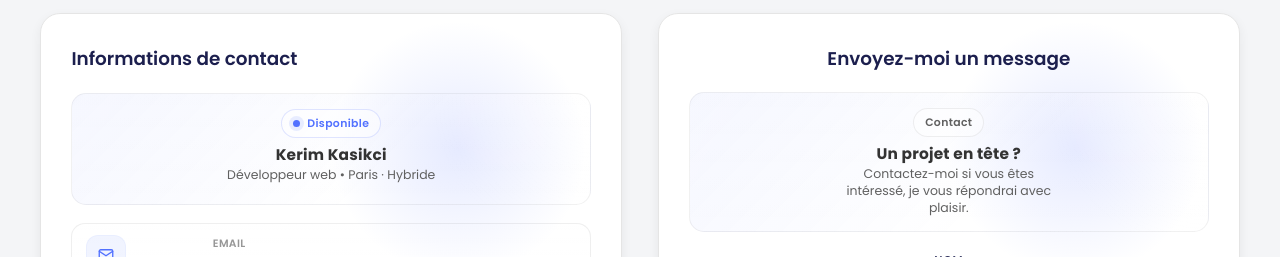
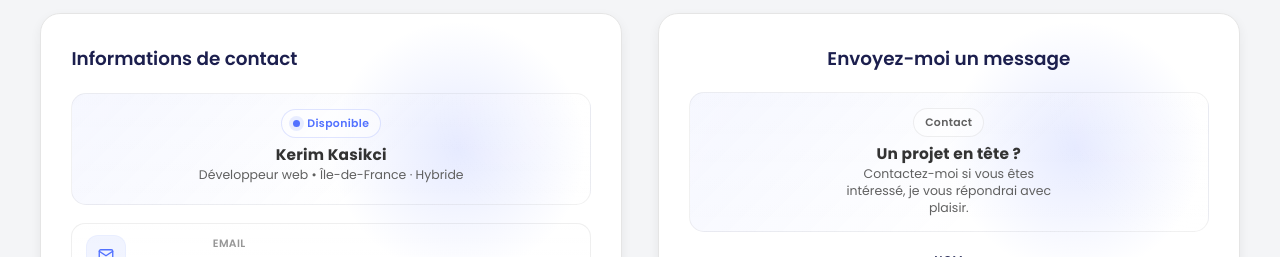
Before and after one commit to kskerim/KerimPortfolio, a React (Vite) app: page / in a window 1280 px wide. Shown: the part 5118-5375 px from the top of the page. Built offline with nearby package versions, Linux system fonts and the light colour scheme.

Commit message:
correction de l'affichage du texte métier sur une seule ligne

```diff
--- a/src/sections/SectionContact.tsx
+++ b/src/sections/SectionContact.tsx
@@ -110,7 +110,7 @@ export function SectionContact() {
             </div>
             <div className="contact-hero-main">
               <strong>Kerim Kasikci</strong>
-              <span>Développeur web • Paris · Hybride</span>
+              <span style={{ maxWidth: '100%', whiteSpace: 'nowrap' }}>Développeur web • Île-de-France · Hybride</span>
             </div>
           </div>
 
```
